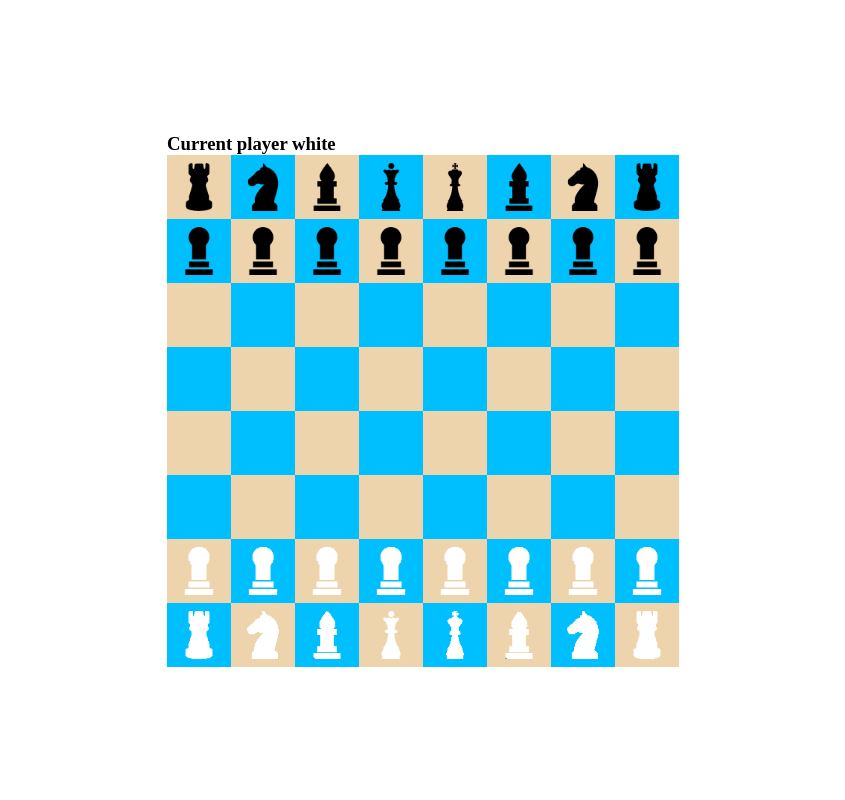
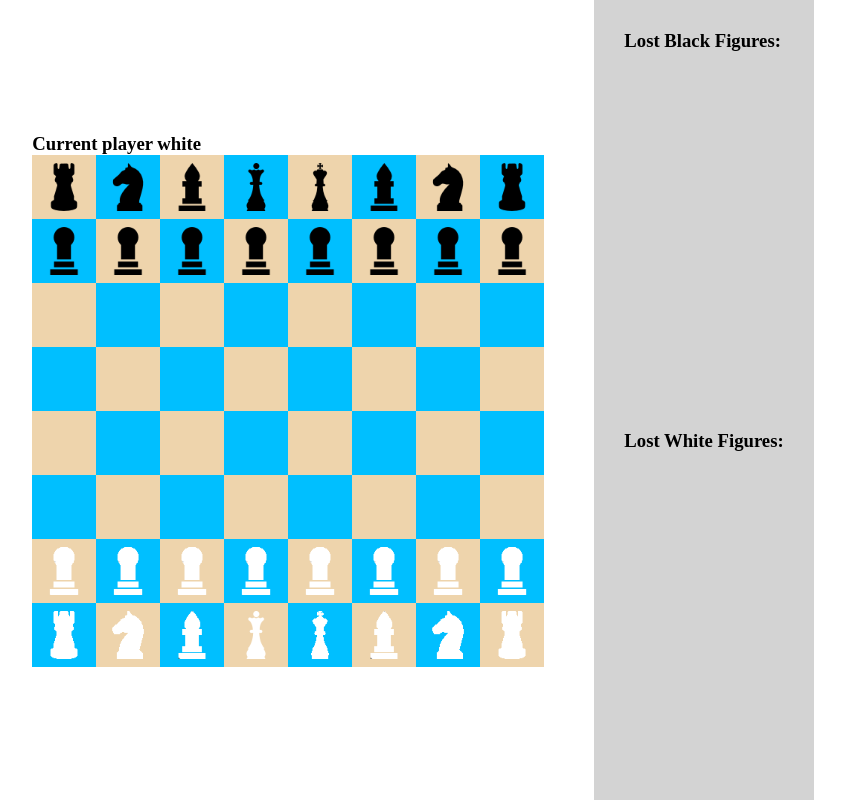
Before and after one commit to LiquidDemAn/OPP-React-Chess, a React (Create React App) app: page / in a window 1280 px wide. Shown: the whole page, without its empty margins (217-1062 px from the left). Built offline with nearby package versions, Linux system fonts and the light colour scheme.

Commit message:
display of lost figures is implemented

```diff
--- a/src/App.css
+++ b/src/App.css
@@ -54,3 +54,14 @@
 	border-radius: 50%;
 	background-color: #22c022;
 }
+
+.lost {
+	height: calc(50vh - 60px);
+	padding: 30px;
+	margin-left: 50px;
+	background-color: lightgray;
+}
+
+.lost-figures__icons {
+	display: flex
+}
--- a/src/App.tsx
+++ b/src/App.tsx
@@ -1,6 +1,7 @@
 import React, { useEffect, useState } from 'react';
 import './App.css';
 import { BoardComponent } from './components/board';
+import { LostFigures } from './components/lost-figures';
 import { Board } from './modals/Board';
 import { Colors } from './modals/Colors';
 import { Player } from './modals/Player';
@@ -38,6 +39,16 @@
 				currentPlayer={currentPlayer}
 				swapPlayer={swapPlayer}
 			/>
+			<div>
+				<LostFigures
+					title='Lost Black Figures:'
+					figures={board.lostBlackFigures}
+				/>
+				<LostFigures
+					title='Lost White Figures:'
+					figures={board.lostWhiteFigures}
+				/>
+			</div>
 		</div>
 	);
 }
--- /dev/null
+++ b/src/components/lost-figures/index.ts
@@ -0,0 +1 @@
+export { LostFigures } from './lost-figures';
--- /dev/null
+++ b/src/components/lost-figures/lost-figures.tsx
@@ -0,0 +1,24 @@
+import React from 'react';
+import { Figure } from '../../modals/figures/Figure';
+
+interface Props {
+	title: string;
+	figures: Figure[];
+}
+
+export const LostFigures = ({ title, figures }: Props) => {
+	return (
+		<div className='lost'>
+			<h3>{title}</h3>
+			<div className='lost-figures__icons'>
+				{figures.map((figure) => (
+					<div key={figure.id}>
+						{figure.logo && (
+							<img width={20} height={20} src={figure.logo} alt={figure.name} />
+						)}
+					</div>
+				))}
+			</div>
+		</div>
+	);
+};
--- a/src/modals/Board.ts
+++ b/src/modals/Board.ts
@@ -1,3 +1,4 @@
+import { Figure } from './figures/Figure';
 import { Pawn } from './figures/Pawn';
 import { Queen } from './figures/Queen';
 import { Cell } from './Cell';
@@ -9,6 +10,8 @@
 
 export class Board {
 	cells: Cell[][] = [];
+	lostWhiteFigures: Figure[] = [];
+	lostBlackFigures: Figure[] = [];
 
 	public initCells() {
 		for (let i = 0; i < 8; i++) {
@@ -29,6 +32,8 @@
 	public getCopyBoard() {
 		const newBoard = new Board();
 		newBoard.cells = this.cells;
+		newBoard.lostBlackFigures = this.lostBlackFigures;
+		newBoard.lostWhiteFigures = this.lostWhiteFigures;
 		return newBoard;
 	}
 
--- a/src/modals/Cell.ts
+++ b/src/modals/Cell.ts
@@ -98,8 +98,18 @@
 		this.figure.cell = this;
 	}
 
+	addLostFigure(figure: Figure) {
+		figure.color === Colors.BLACK
+			? this.board.lostBlackFigures.push(figure)
+			: this.board.lostWhiteFigures.push(figure);
+	}
+
 	moveFigure(target: Cell) {
 		if (this.figure && this.figure.canMove(target)) {
+			if (target.figure) {
+				this.addLostFigure(target.figure);
+			}
+
 			this.figure.moveFigure(target);
 			target.setFigure(this.figure);
 			this.figure = null;
```
